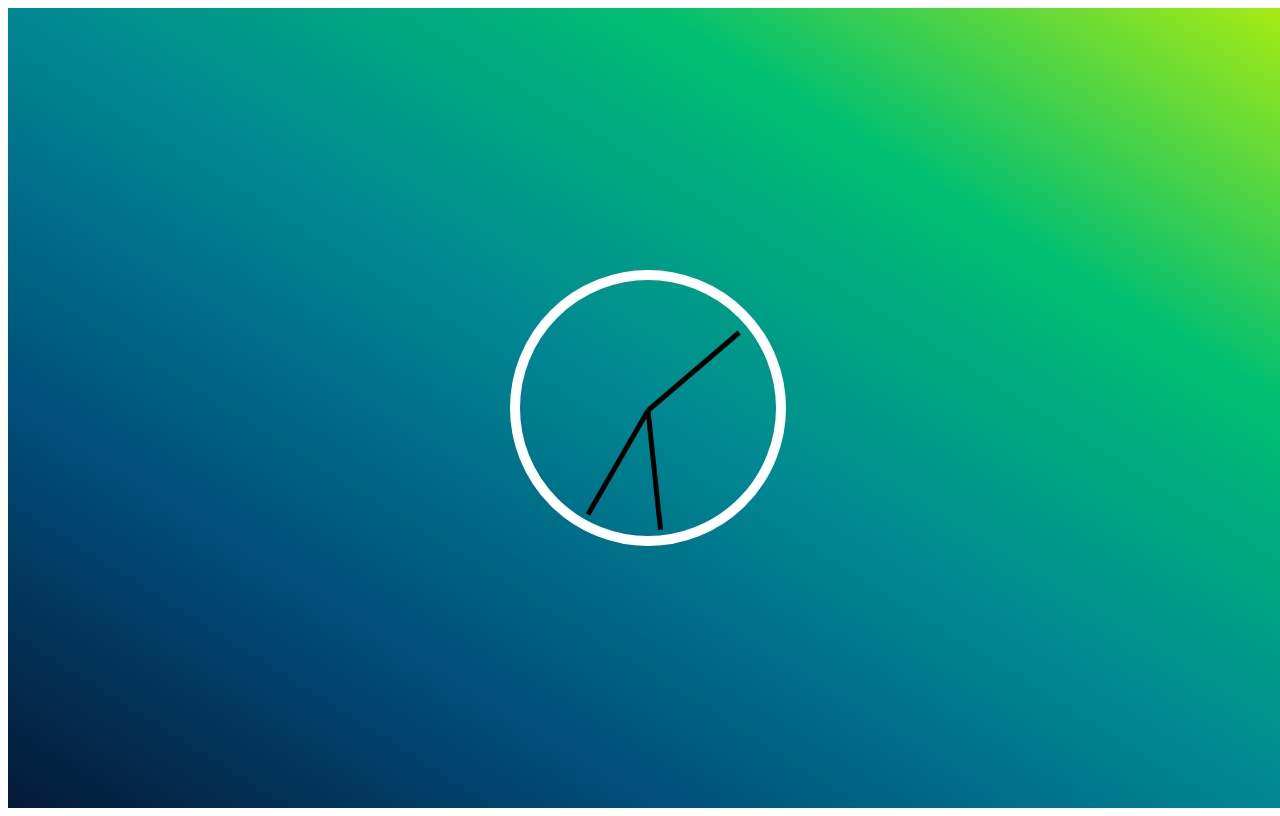
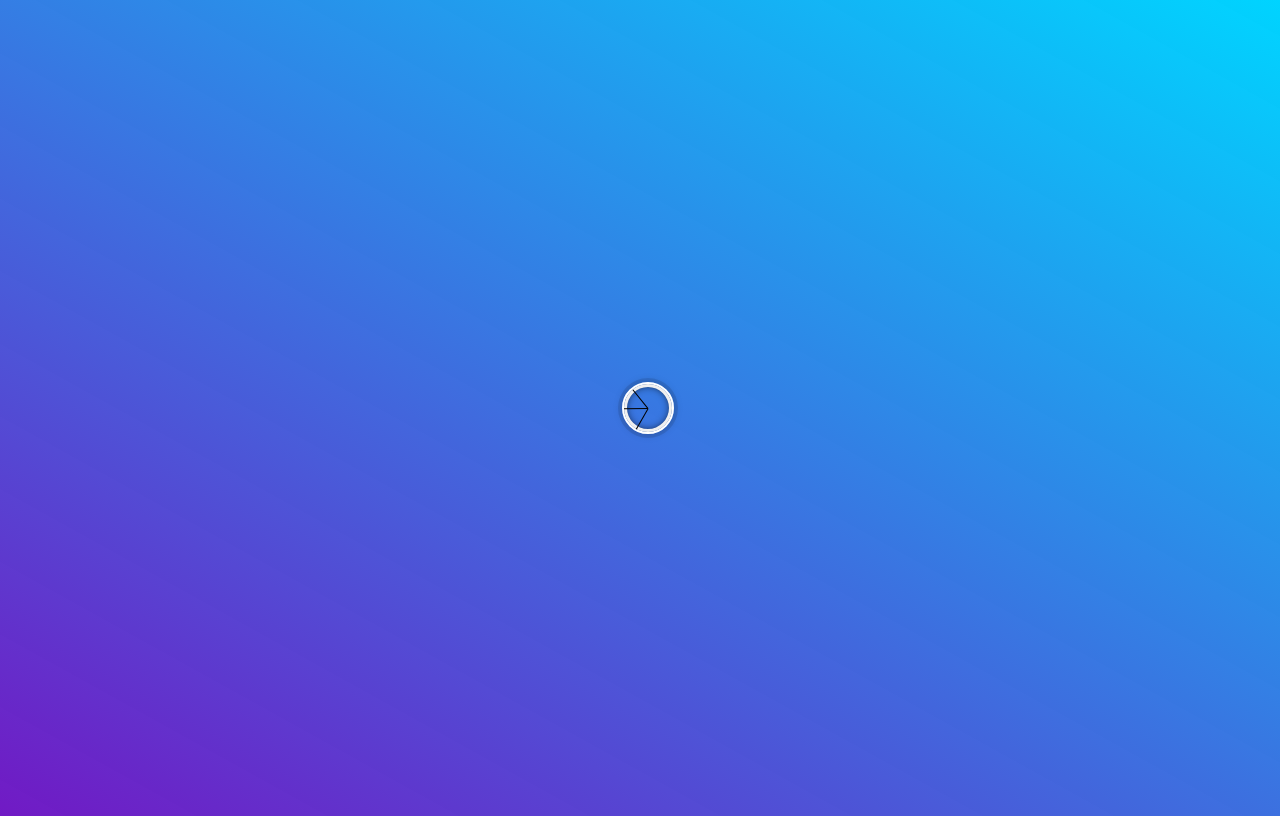
Before and after one commit to voxuanthuan/javascript30, a plain HTML site: page 02 - CSS + JS Clock/index.html in a window 1280 px wide. Drawn offline with nearby package versions, Linux system fonts and the light colour scheme.

Commit message:
update css and calculate degree

```diff
--- a/02 - CSS + JS Clock/index.html
+++ b/02 - CSS + JS Clock/index.html
@@ -12,38 +12,36 @@
 <body>
   <div class="clock">
     <div class="clock-face">
-      <div class="hand handHour"></div>
-      <div class="hand handMinute"></div>
-      <div class="hand handSecond"></div>
+      <div class="hand second-hand"></div>
+      <div class="hand minute-hand"></div>
+      <div class="hand hour-hand"></div>
     </div>
   </div>
-  <script src="https://unpkg.com/@babel/standalone/babel.min.js"></script>
+
   <script>
-    var secondHand = document.querySelector('.handSecond');
-    var minsHand = document.querySelector('.handMinute');
-    var hoursHand = document.querySelector('.handHour');
+    const secondsElement = document.querySelector('.second-hand');
+    const minutesElement = document.querySelector('.minute-hand');
+    const hoursElement = document.querySelector('.hour-hand');
 
+    setInterval(function () {
+      const date = new Date;
 
-    function setDate(second) {
-      var now = new Date();
-      var second = now.getSeconds();
-      var secondDegree = ((second / 60) * 360);
-      console.log(secondDegree)
-      secondHand.style.transform = `rotate(${secondDegree}deg)`
+      const seconds = date.getSeconds();
+      const secondsDegree = seconds * (360 / 60) + 90;
+      secondsElement.style.transform = `rotate(${secondsDegree}deg)`;
 
-      var mins = now.getMinutes();
-      var minsDegree = ((mins / 60) * 360) + 90;
-      minsHand.style.transform = `rotate(${minsDegree}deg)`
+      const minutes = date.getMinutes();
+      const minutesDegree = (((seconds / 60) + minutes) / 60) * 360;
+      minutesElement.style.transform = `rotate(${minutesDegree}deg)`;
 
-      var hours = now.getHours();
-      var hoursDegree = ((hours / 12) * 360) + 90;
-      hoursHand.style.transform = `rotate(${hoursDegree}deg)`
-    }
-    var firstSecond = Date.now()
-    setInterval(() => {
-      setDate(firstSecond);
+      const hours = date.getHours();
+      const hoursDegree = (((minutes / 60) + hours) / 24) * 360 + 90;
+      hoursElement.style.transform = `rotate(${hoursDegree}deg)`;
+
+      // console.log(date.getSeconds())
+      // console.log(date.getMinutes())
+
     }, 1000)
-
   </script>
 </body>
 
--- /dev/null
+++ b/02 - CSS + JS Clock/old-version/styles.css
@@ -0,0 +1,36 @@
+body {
+  height: 100vh;
+  width: 100vw;
+  box-sizing: border-box;
+  position: relative;
+}
+.clock {
+  background-image: linear-gradient(to right top, #051937, #004d7a, #008793, #00bf72, #a8eb12);
+  display: flex;
+  justify-content: center;
+  align-items: center;
+  width: 100%;
+  height: 100%;
+}
+.clock-face {
+  height: 16rem;
+  width: 16rem;
+  border: 10px solid white;
+  border-radius: 50%;
+  transform: scaleY(-3px);
+}
+.hand {
+  height: 5px;
+  width: 120px;
+  position: absolute;
+  background-color: black;
+  top: 50%;
+  left: 50%;
+  transition: all .5s;
+  transition-timing-function: cubic-bezier(0, 2.96, 0.91, -0.48);
+  transform-origin: 0%;
+  transform: rotate(-90deg);
+}
+.handSecond {
+  transform: rotate(130deg);
+}
--- a/02 - CSS + JS Clock/styles.css
+++ b/02 - CSS + JS Clock/styles.css
@@ -1,36 +1,42 @@
+html {
+  background: linear-gradient(29deg, rgba(2,0,36,1) 0%, rgba(10,168,48,1) 0%, rgba(100,5,191,0.9178046218487395) 0%, rgba(0,212,255,1) 100%);
+  text-align: center;
+  font-size: 10%;
+  box-sizing: border-box;
+}
 body {
-  height: 100vh;
-  width: 100vw;
-  box-sizing: border-box;
-  position: relative;
+  height: 100%;
+  width: 100%;
 }
 .clock {
-  background-image: linear-gradient(to right top, #051937, #004d7a, #008793, #00bf72, #a8eb12);
+  min-height: 100vh;
   display: flex;
+  align-items: center;
   justify-content: center;
-  align-items: center;
-  width: 100%;
-  height: 100%;
 }
 .clock-face {
-  height: 16rem;
-  width: 16rem;
-  border: 10px solid white;
+  width: 30rem;
+  height: 30rem;
+  position: relative;
+  border: 1.4rem solid white;
   border-radius: 50%;
-  transform: scaleY(-3px);
+  box-shadow:
+        0 0 0 4px rgba(0,0,0,0.1),
+        inset 0 0 0 3px #EFEFEF,
+        inset 0 0 10px black,
+        0 0 10px rgba(0,0,0,0.2);
 }
 .hand {
-  height: 5px;
-  width: 120px;
+  height: .4rem;
+  width: 50%;
   position: absolute;
-  background-color: black;
   top: 50%;
-  left: 50%;
-  transition: all .5s;
-  transition-timing-function: cubic-bezier(0, 2.96, 0.91, -0.48);
-  transform-origin: 0%;
-  transform: rotate(-90deg);
+  background: black;
+  transform-origin: 100%;
+  transform: rotate(90deg);
+  transition: all 0.7s;
+  transition-timing-function: cubic-bezier(0, 2.71, 0.17, 1);
 }
-.handSecond {
-  transform: rotate(130deg);
+.hour-hand {
+  transform: 30deg;
 }
```
Also changed, not shown: 02 - CSS + JS Clock/old-version/index.html (added, +50 -0 lines).
